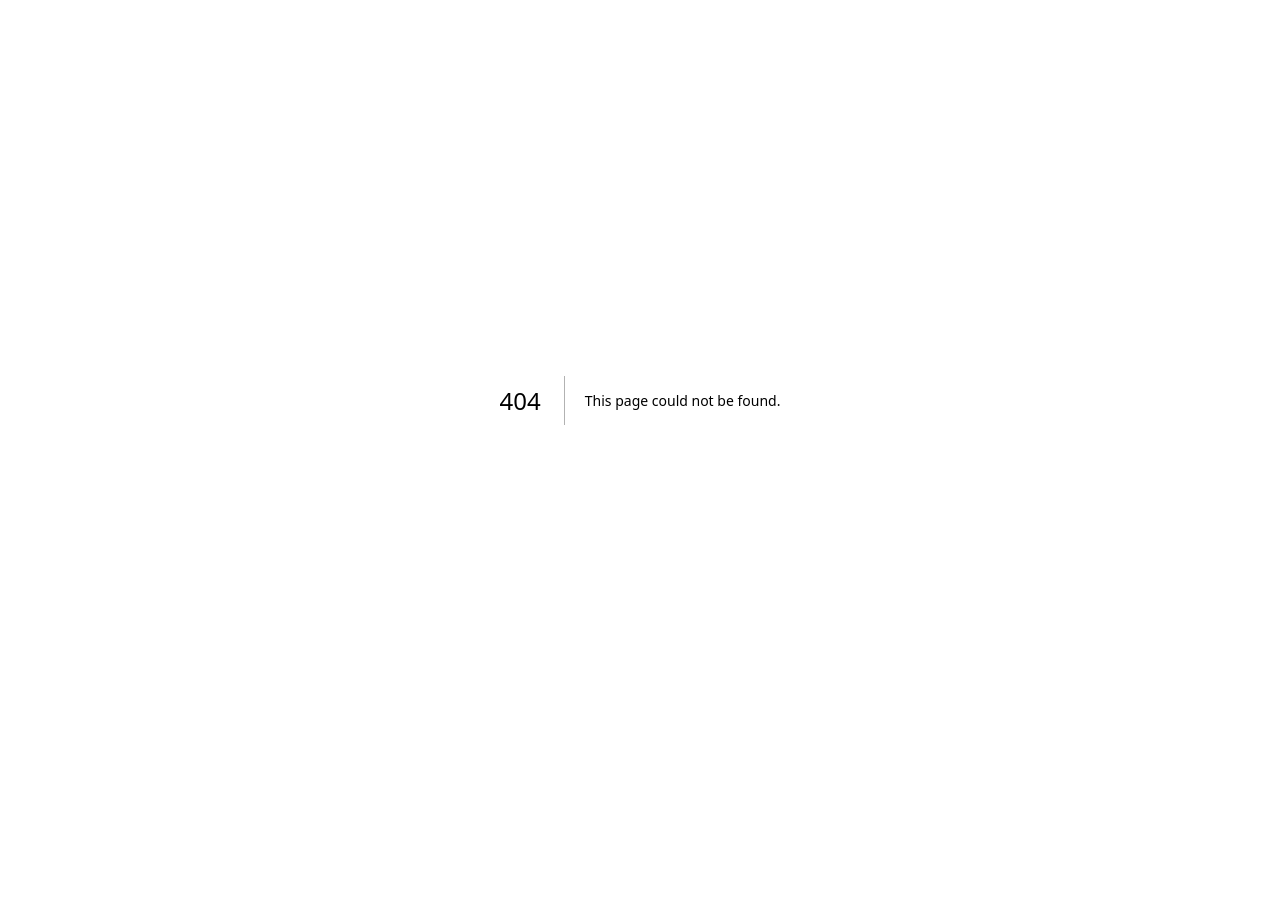
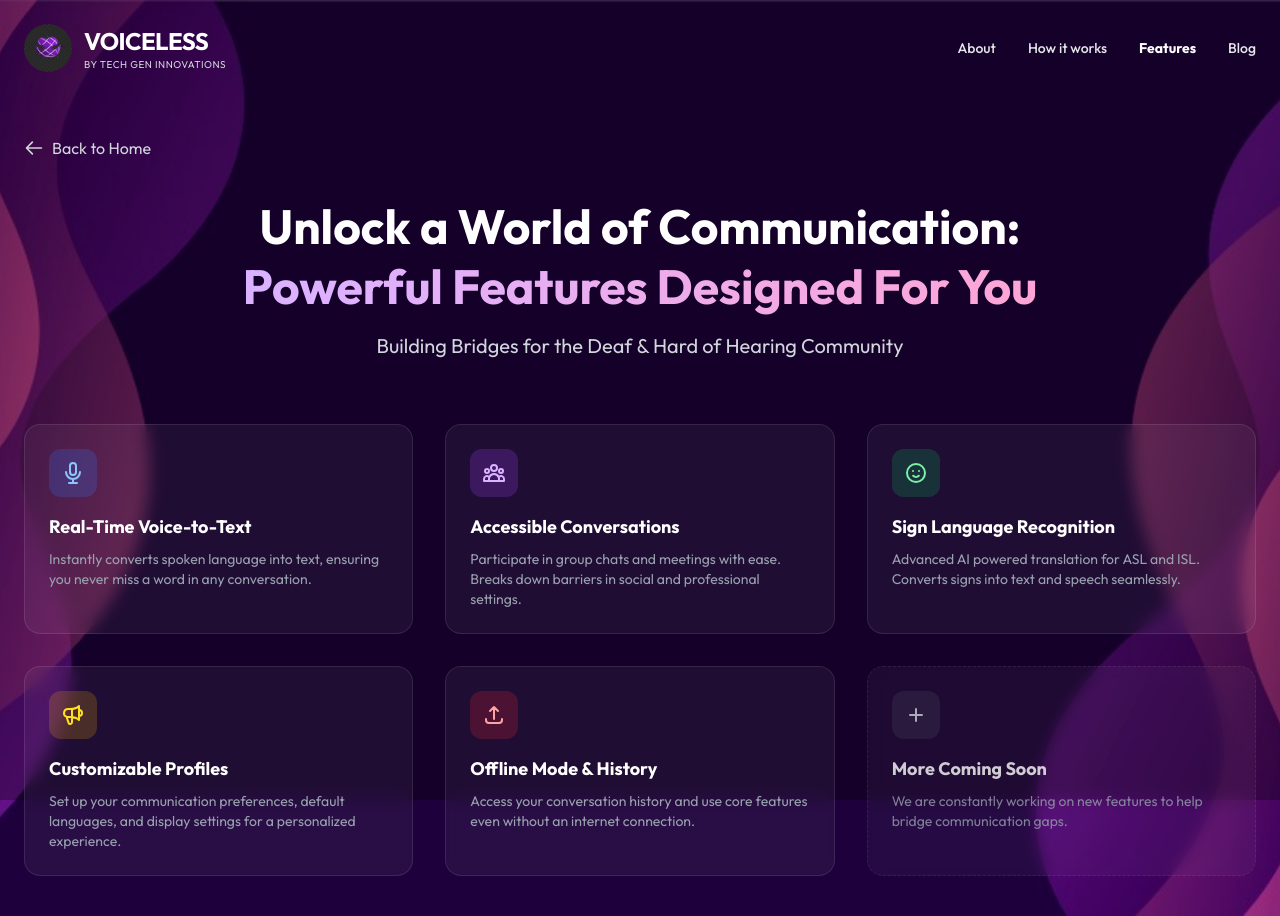
Before and after one commit to areeyaananth09/voice-less, a Next.js app: page /features in a window 1280 px wide. Before the commit this address had no page. Before the commit the page ends 800 px from the top, so only its background shows below. Built offline with nearby package versions, Linux system fonts and the light colour scheme.

Commit message:
Features page completed

```diff
--- a/app/about/page.tsx
+++ b/app/about/page.tsx
@@ -37,11 +37,9 @@ export default function About() {
 
                 {/* Back Button */}
                 <div className="mb-8">
-                    <Link href="/" className="inline-flex items-center px-4 py-2 bg-white/10 hover:bg-white/20 backdrop-blur-md border border-white/10 rounded-full text-sm font-medium text-white transition-all">
-                        <svg className="w-4 h-4 mr-2" fill="none" stroke="currentColor" viewBox="0 0 24 24">
-                            <path strokeLinecap="round" strokeLinejoin="round" strokeWidth={2} d="M10 19l-7-7m0 0l7-7m-7 7h18" />
-                        </svg>
-                        Back
+                    <Link href="/" className="inline-flex items-center gap-2 text-gray-300 hover:text-white transition-colors group">
+                        <svg className="w-5 h-5 group-hover:-translate-x-1 transition-transform" fill="none" stroke="currentColor" viewBox="0 0 24 24"><path strokeLinecap="round" strokeLinejoin="round" strokeWidth={2} d="M10 19l-7-7m0 0l7-7m-7 7h18" /></svg>
+                        <span>Back to Home</span>
                     </Link>
                 </div>
 
--- /dev/null
+++ b/app/features/page.tsx
@@ -0,0 +1,136 @@
+"use client";
+
+import Link from "next/link";
+import Image from "next/image";
+
+export default function FeaturesPage() {
+    return (
+        <div className="min-h-screen bg-[url('/background-test.jpg')] bg-cover bg-center bg-no-repeat bg-fixed text-white overflow-x-hidden">
+            <div className="absolute inset-0 bg-black/30 pointer-events-none"></div>
+
+            {/* Navbar (Reused for consistency) */}
+            <nav className="relative z-10 flex items-center justify-between px-6 py-6 max-w-7xl mx-auto">
+                <div className="flex items-center gap-3">
+                    <div className="relative w-12 h-12 rounded-full overflow-hidden">
+                        <Image
+                            src="/logo-fixed.png"
+                            alt="Voiceless Logo"
+                            fill
+                            className="object-contain"
+                        />
+                    </div>
+                    <div className="flex flex-col">
+                        <span className="text-2xl font-bold tracking-tight">VOICELESS</span>
+                        <span className="text-[10px] uppercase tracking-wider text-gray-300">By Tech Gen Innovations</span>
+                    </div>
+                </div>
+
+                <div className="hidden md:flex items-center gap-8 text-sm font-medium text-gray-200">
+                    <Link href="/about" className="hover:text-white transition-colors">About</Link>
+                    <Link href="#" className="hover:text-white transition-colors">How it works</Link>
+                    <Link href="/features" className="text-white font-bold transition-colors">Features</Link>
+                    <Link href="#" className="hover:text-white transition-colors">Blog</Link>
+                </div>
+            </nav>
+
+            <main className="relative z-10 max-w-7xl mx-auto px-6 py-10">
+
+                {/* Back Button */}
+                <div className="mb-8">
+                    <Link href="/" className="inline-flex items-center gap-2 text-gray-300 hover:text-white transition-colors group">
+                        <svg className="w-5 h-5 group-hover:-translate-x-1 transition-transform" fill="none" stroke="currentColor" viewBox="0 0 24 24"><path strokeLinecap="round" strokeLinejoin="round" strokeWidth={2} d="M10 19l-7-7m0 0l7-7m-7 7h18" /></svg>
+                        <span>Back to Home</span>
+                    </Link>
+                </div>
+
+                {/* Header Section */}
+                <div className="text-center mb-16 space-y-4">
+                    <h1 className="text-3xl md:text-5xl font-bold leading-tight">
+                        Unlock a World of Communication: <br />
+                        <span className="text-transparent bg-clip-text bg-gradient-to-r from-purple-300 to-pink-300">
+                            Powerful Features Designed For You
+                        </span>
+                    </h1>
+                    <p className="text-xl text-gray-300">
+                        Building Bridges for the Deaf & Hard of Hearing Community
+                    </p>
+                </div>
+
+                {/* Content Layout - Full Width Grid */}
+                <div className="w-full">
+
+                    {/* Features Grid - Adjusted to 3 columns for better use of space */}
+                    <div className="grid md:grid-cols-2 lg:grid-cols-3 gap-8">
+
+                        {/* Feature 1 */}
+                        <div className="bg-white/5 backdrop-blur-sm border border-white/10 p-6 rounded-2xl hover:bg-white/10 transition-all hover:-translate-y-1">
+                            <div className="w-12 h-12 bg-blue-500/20 rounded-xl flex items-center justify-center mb-4 text-blue-300">
+                                <svg className="w-6 h-6" fill="none" stroke="currentColor" viewBox="0 0 24 24"><path strokeLinecap="round" strokeLinejoin="round" strokeWidth={2} d="M19 11a7 7 0 01-7 7m0 0a7 7 0 01-7-7m7 7v4m0 0H8m4 0h4m-4-8a3 3 0 01-3-3V5a3 3 0 116 0v6a3 3 0 01-3 3z" /></svg>
+                            </div>
+                            <h3 className="text-lg font-bold mb-2">Real-Time Voice-to-Text</h3>
+                            <p className="text-sm text-gray-400">
+                                Instantly converts spoken language into text, ensuring you never miss a word in any conversation.
+                            </p>
+                        </div>
+
+                        {/* Feature 2 */}
+                        <div className="bg-white/5 backdrop-blur-sm border border-white/10 p-6 rounded-2xl hover:bg-white/10 transition-all hover:-translate-y-1">
+                            <div className="w-12 h-12 bg-purple-500/20 rounded-xl flex items-center justify-center mb-4 text-purple-300">
+                                <svg className="w-6 h-6" fill="none" stroke="currentColor" viewBox="0 0 24 24"><path strokeLinecap="round" strokeLinejoin="round" strokeWidth={2} d="M17 20h5v-2a3 3 0 00-5.356-1.857M17 20H7m10 0v-2c0-.656-.126-1.283-.356-1.857M7 20H2v-2a3 3 0 015.356-1.857M7 20v-2c0-.656.126-1.283.356-1.857m0 0a5.002 5.002 0 019.288 0M15 7a3 3 0 11-6 0 3 3 0 016 0zm6 3a2 2 0 11-4 0 2 2 0 014 0zM7 10a2 2 0 11-4 0 2 2 0 014 0z" /></svg>
+                            </div>
+                            <h3 className="text-lg font-bold mb-2">Accessible Conversations</h3>
+                            <p className="text-sm text-gray-400">
+                                Participate in group chats and meetings with ease. Breaks down barriers in social and professional settings.
+                            </p>
+                        </div>
+
+                        {/* Feature 3 */}
+                        <div className="bg-white/5 backdrop-blur-sm border border-white/10 p-6 rounded-2xl hover:bg-white/10 transition-all hover:-translate-y-1">
+                            <div className="w-12 h-12 bg-green-500/20 rounded-xl flex items-center justify-center mb-4 text-green-300">
+                                <svg className="w-6 h-6" fill="none" stroke="currentColor" viewBox="0 0 24 24"><path strokeLinecap="round" strokeLinejoin="round" strokeWidth={2} d="M14.828 14.828a4 4 0 01-5.656 0M9 10h.01M15 10h.01M21 12a9 9 0 11-18 0 9 9 0 0118 0z" /></svg>
+                            </div>
+                            <h3 className="text-lg font-bold mb-2">Sign Language Recognition</h3>
+                            <p className="text-sm text-gray-400">
+                                Advanced AI powered translation for ASL and ISL. Converts signs into text and speech seamlessly.
+                            </p>
+                        </div>
+
+                        {/* Feature 4 */}
+                        <div className="bg-white/5 backdrop-blur-sm border border-white/10 p-6 rounded-2xl hover:bg-white/10 transition-all hover:-translate-y-1">
+                            <div className="w-12 h-12 bg-yellow-500/20 rounded-xl flex items-center justify-center mb-4 text-yellow-300">
+                                <svg className="w-6 h-6" fill="none" stroke="currentColor" viewBox="0 0 24 24"><path strokeLinecap="round" strokeLinejoin="round" strokeWidth={2} d="M11 5.882V19.24a1.76 1.76 0 01-3.417.592l-2.147-6.15M18 13a3 3 0 100-6M5.436 13.683A4.001 4.001 0 017 6h1.832c4.1 0 7.625-1.234 9.168-3v14c-1.543-1.766-5.067-3-9.168-3H7a3.988 3.988 0 01-1.564-.317z" /></svg>
+                            </div>
+                            <h3 className="text-lg font-bold mb-2">Customizable Profiles</h3>
+                            <p className="text-sm text-gray-400">
+                                Set up your communication preferences, default languages, and display settings for a personalized experience.
+                            </p>
+                        </div>
+
+                        {/* Feature 5 */}
+                        <div className="bg-white/5 backdrop-blur-sm border border-white/10 p-6 rounded-2xl hover:bg-white/10 transition-all hover:-translate-y-1">
+                            <div className="w-12 h-12 bg-red-500/20 rounded-xl flex items-center justify-center mb-4 text-red-300">
+                                <svg className="w-6 h-6" fill="none" stroke="currentColor" viewBox="0 0 24 24"><path strokeLinecap="round" strokeLinejoin="round" strokeWidth={2} d="M4 16v1a3 3 0 003 3h10a3 3 0 003-3v-1m-4-8l-4-4m0 0L8 8m4-4v12" /></svg>
+                            </div>
+                            <h3 className="text-lg font-bold mb-2">Offline Mode & History</h3>
+                            <p className="text-sm text-gray-400">
+                                Access your conversation history and use core features even without an internet connection.
+                            </p>
+                        </div>
+
+                        {/* Feature 6 - Placeholder to balance grid if needed, or just leave as 5 */}
+                        <div className="bg-white/5 backdrop-blur-sm border border-white/10 p-6 rounded-2xl hover:bg-white/10 transition-all hover:-translate-y-1 opacity-80 border-dashed">
+                            <div className="w-12 h-12 bg-gray-500/20 rounded-xl flex items-center justify-center mb-4 text-gray-300">
+                                <svg className="w-6 h-6" fill="none" stroke="currentColor" viewBox="0 0 24 24"><path strokeLinecap="round" strokeLinejoin="round" strokeWidth={2} d="M12 6v6m0 0v6m0-6h6m-6 0H6" /></svg>
+                            </div>
+                            <h3 className="text-lg font-bold mb-2">More Coming Soon</h3>
+                            <p className="text-sm text-gray-400">
+                                We are constantly working on new features to help bridge communication gaps.
+                            </p>
+                        </div>
+
+                    </div>
+                </div>
+            </main>
+        </div>
+    );
+}
--- a/app/page.tsx
+++ b/app/page.tsx
@@ -29,7 +29,7 @@ export default function Home() {
         <div className="hidden md:flex items-center gap-8 text-sm font-medium text-gray-200">
           <Link href="/about" className="hover:text-white transition-colors">About</Link>
           <Link href="#" className="hover:text-white transition-colors">How it works</Link>
-          <Link href="#" className="hover:text-white transition-colors">Features</Link>
+          <Link href="/features" className="hover:text-white transition-colors">Features</Link>
           <Link href="#" className="hover:text-white transition-colors">Blog</Link>
         </div>
       </nav>
```
